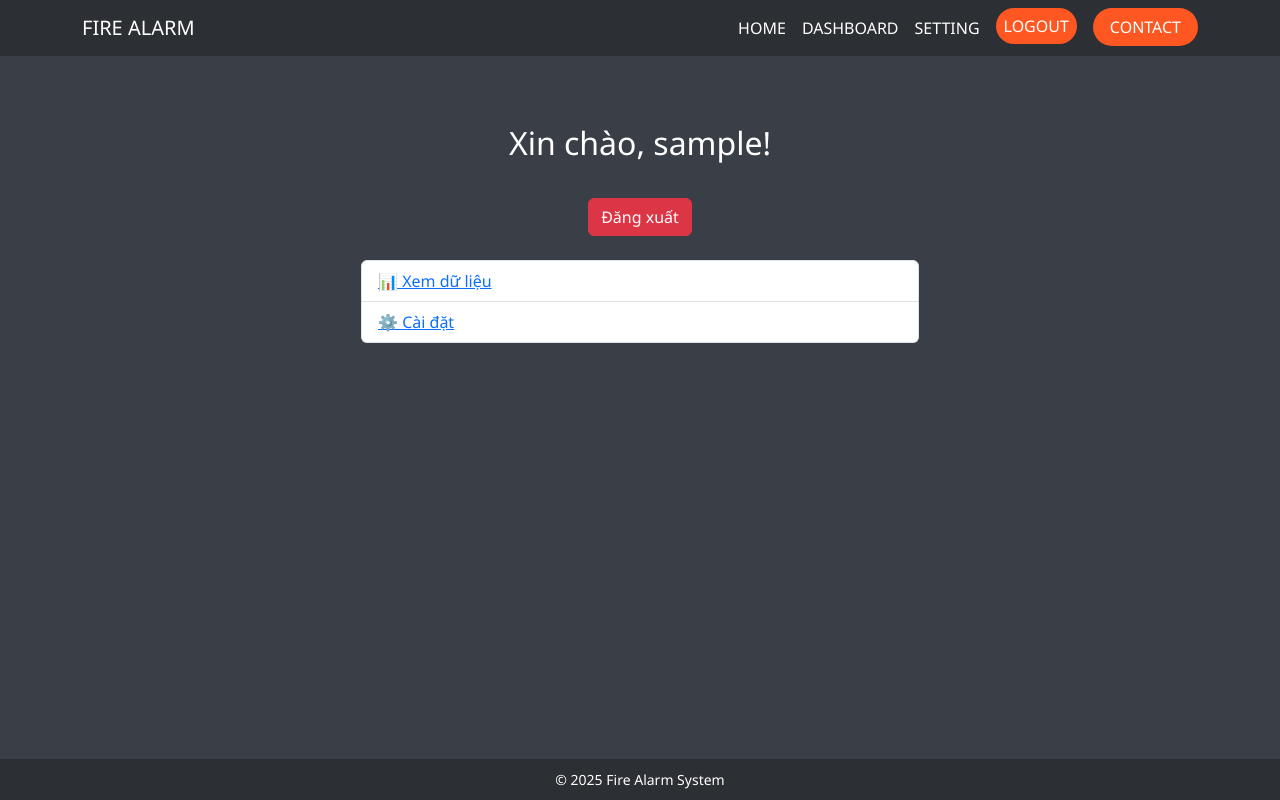
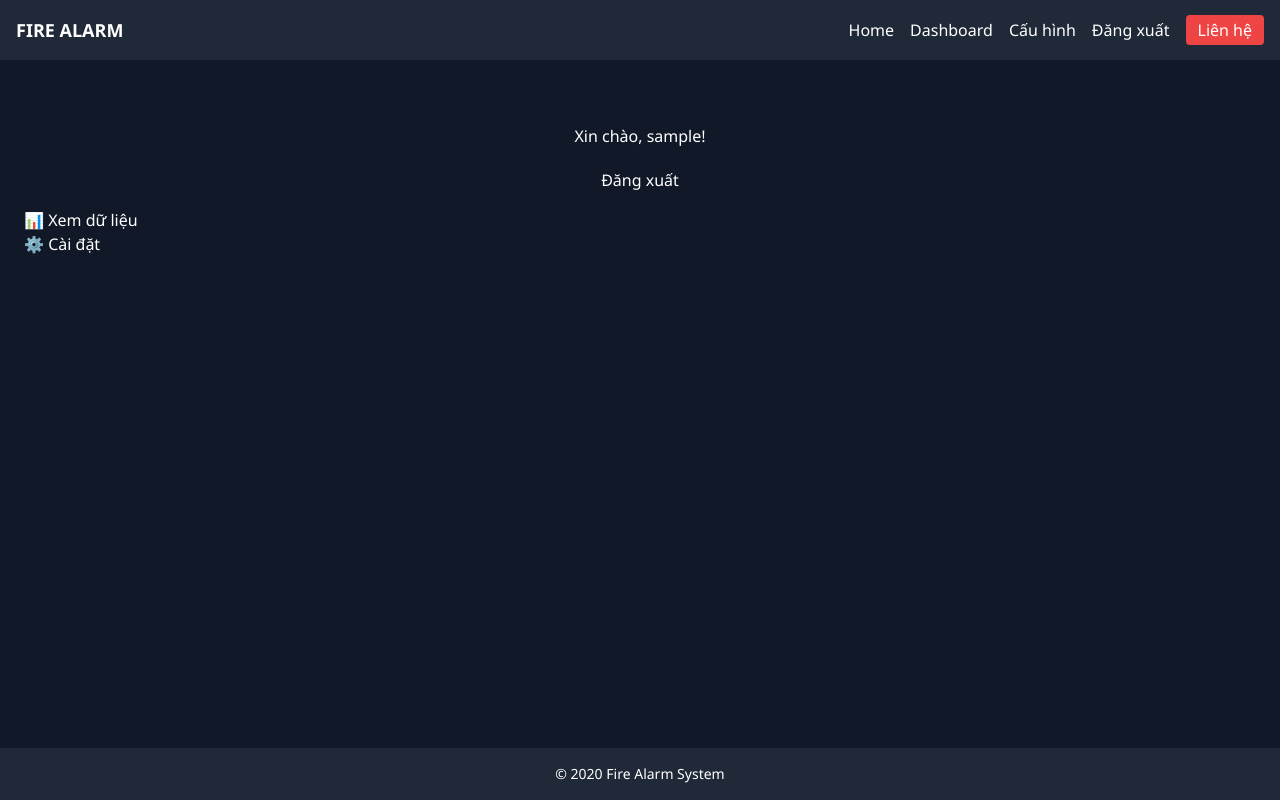
Before and after one commit to huy-893344/fire-alarm-flask, a Flask app: template templates/userhome.html in a window 1280 px wide. Run offline with Flask 3, Linux system fonts and the light colour scheme; the visitor is signed in with stand-in values (Sample User, id 1); the template is opened without the code that fills it: most values are stand-ins (such as "Sample title", 1, 10 or a date in 2020).

Commit message:
Update base.html

```diff
--- a/templates/base.html
+++ b/templates/base.html
@@ -1,57 +1,45 @@
 <!DOCTYPE html>
 <html lang="vi">
 <head>
-  <meta charset="UTF-8">
-  <meta name="viewport" content="width=device-width,initial-scale=1">
+  <meta charset="UTF-8" />
+  <meta name="viewport" content="width=device-width, initial-scale=1.0" />
   <title>{% block title %}Fire Alarm{% endblock %}</title>
-  <!-- Bootstrap CSS -->
-  <link
-    href="https://cdn.jsdelivr.net/npm/bootstrap@5.3.0/dist/css/bootstrap.min.css"
-    rel="stylesheet">
-  <!-- CSS tuỳ chỉnh -->
-  <link rel="stylesheet" href="{{ url_for('static', filename='css/styles.css') }}">
+  <!-- Tailwind CSS CDN -->
+  <link href="https://cdn.jsdelivr.net/npm/tailwindcss@2/dist/tailwind.min.css" rel="stylesheet" />
+  <!-- Custom Styles -->
+  <link rel="stylesheet" href="{{ url_for('static', filename='css/styles.css') }}" />
   {% block head %}{% endblock %}
 </head>
-<body class="d-flex flex-column min-vh-100">
-
+<body class="bg-gray-900 text-white min-h-screen flex flex-col">
   <!-- Navbar -->
-  <nav class="navbar navbar-expand-lg">
-    <div class="container">
-      <a class="navbar-brand" href="{{ url_for('index') }}">FIRE ALARM</a>
-      <button class="navbar-toggler" type="button" data-bs-toggle="collapse" data-bs-target="#nav">
-        <span class="navbar-toggler-icon"></span>
-      </button>
-      <div id="nav" class="collapse navbar-collapse">
-        <ul class="navbar-nav ms-auto">
-          <li class="nav-item"><a class="nav-link" href="{{ url_for('index') }}">HOME</a></li>
-          {% if 'username' not in session %}
-            <li class="nav-item"><a class="nav-link" href="{{ url_for('login') }}">LOGIN</a></li>
-            <li class="nav-item"><a class="nav-link" href="{{ url_for('register') }}">REGISTER</a></li>
-          {% else %}
-            <li class="nav-item"><a class="nav-link" href="{{ url_for('dashboard') }}">DASHBOARD</a></li>
-            <li class="nav-item"><a class="nav-link" href="{{ url_for('setting') }}">SETTING</a></li>
-            <li class="nav-item ms-2">
-              <a class="btn btn-contact nav-link" href="{{ url_for('logout') }}">LOGOUT</a>
-            </li>
-          {% endif %}
-          <li class="nav-item ms-3">
-            <a class="btn btn-contact" href="#">CONTACT</a>
-          </li>
-        </ul>
-      </div>
-    </div>
+  <nav class="bg-gray-800 p-4 flex justify-between items-center">
+    <a href="{{ url_for('index') }}" class="text-lg font-semibold hover:text-gray-300">FIRE ALARM</a>
+    <ul class="flex space-x-4">
+      <li><a href="{{ url_for('index') }}" class="hover:text-gray-300">Home</a></li>
+      {% if session.get('email') %}
+        <li><a href="{{ url_for('dashboard') }}" class="hover:text-gray-300">Dashboard</a></li>
+        <li><a href="{{ url_for('setting') }}" class="hover:text-gray-300">Cấu hình</a></li>
+        <li><a href="{{ url_for('logout') }}" class="hover:text-red-500">Đăng xuất</a></li>
+      {% else %}
+        <li><a href="{{ url_for('login') }}" class="hover:text-gray-300">Đăng nhập</a></li>
+        <li><a href="{{ url_for('register') }}" class="hover:text-gray-300">Đăng ký</a></li>
+      {% endif %}
+      <li><a href="{{ url_for('contact') if 'contact' in globals() else '#' }}" class="bg-red-500 hover:bg-red-600 px-3 py-1 rounded">Liên hệ</a></li>
+    </ul>
   </nav>
 
-  {% block body %}{% endblock %}
+  <!-- Main Content -->
+  <main class="flex-grow container mx-auto p-6">
+    {% block body %}{% endblock %}
+  </main>
 
-  <footer class="mt-auto">
-    © 2025 Fire Alarm System
+  <!-- Footer -->
+  <footer class="bg-gray-800 p-4 text-center text-sm">
+    © {{ current_year or "2025" }} Fire Alarm System
   </footer>
 
-  <!-- Bootstrap JS -->
-  <script
-    src="https://cdn.jsdelivr.net/npm/bootstrap@5.3.0/dist/js/bootstrap.bundle.min.js">
-  </script>
+  <!-- Scripts -->
+  <script src="https://cdnjs.cloudflare.com/ajax/libs/alpinejs/2.8.2/alpine.js" defer></script>
   {% block scripts %}{% endblock %}
 </body>
 </html>
```
